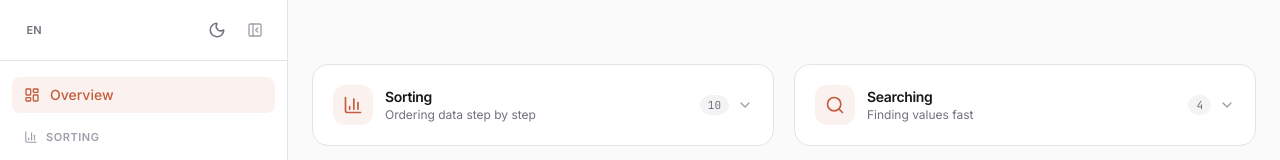
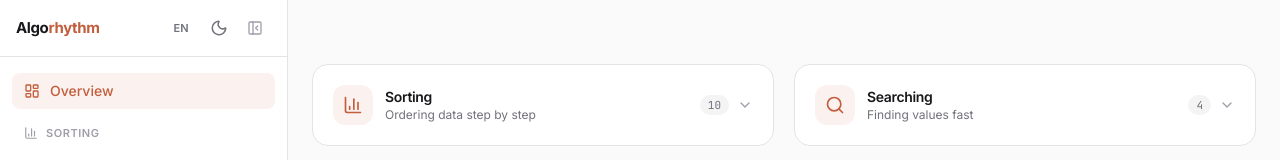
Before and after one commit to batuhanmeral/dsa-visualizer, a Next.js app: page / in a window 1280 px wide. Shown: the top 160 px of the page. Built offline with nearby package versions, Linux system fonts and the light colour scheme.

Commit message:
feat: put an Algorhythm wordmark at the top of the sidebar

```diff
--- a/components/sidebar-nav.tsx
+++ b/components/sidebar-nav.tsx
@@ -21,10 +21,18 @@ export default function SidebarNav({ onNavigate, onCollapse }: SidebarNavProps)
 
   return (
     <div className="flex h-full flex-col">
-      {/* Controls bar: language on the left, then theme and the collapse control */}
-      <div className="flex items-center justify-between gap-2 border-b border-zinc-200 px-4 py-3 dark:border-zinc-800">
-        <LangToggle />
-        <div className="flex items-center gap-1">
+      {/* Top bar: wordmark on the left, controls on the right */}
+      <div className="flex items-center justify-between gap-2 border-b border-zinc-200 px-4 py-2.5 dark:border-zinc-800">
+        <Link
+          href="/"
+          onClick={onNavigate}
+          className="text-[15px] font-bold tracking-tight transition-opacity hover:opacity-80"
+        >
+          Algo
+          <span className="text-claude-600 dark:text-claude-400">rhythm</span>
+        </Link>
+        <div className="flex items-center gap-0.5">
+          <LangToggle />
           <ThemeToggle />
           {onCollapse && (
             <button
```
